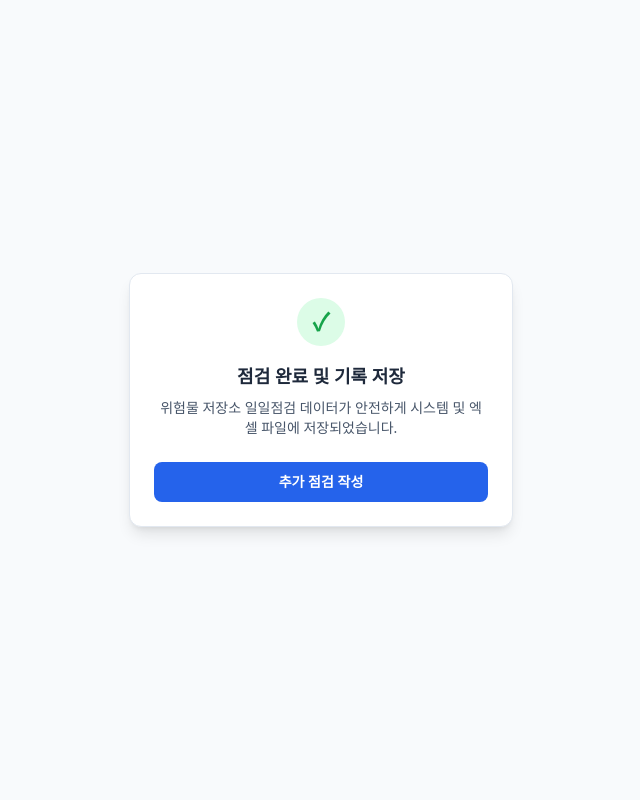
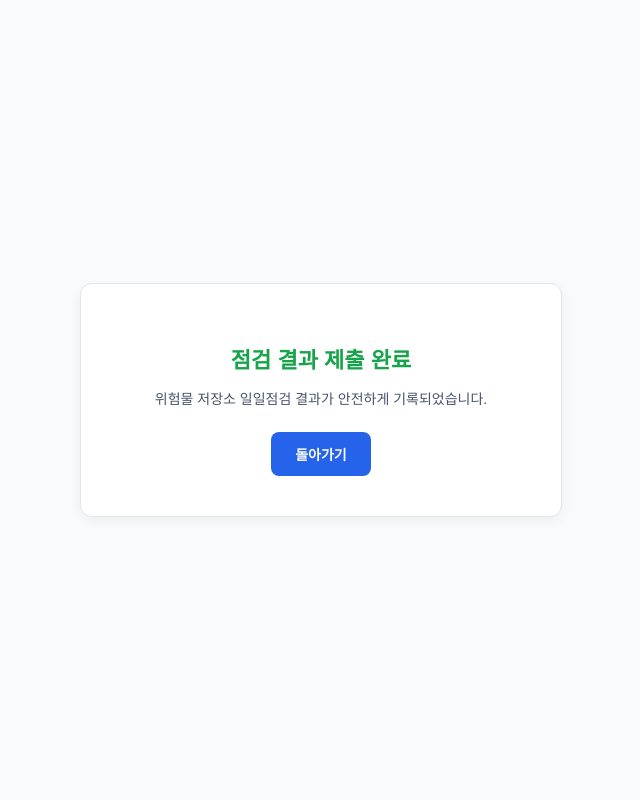
Before and after one commit to wjsdydxo94-a11y/hazardous-check, a Flask app: template templates/success.html in a window 1280 px wide. Shown: the whole page, without its empty margins (319-959 px from the left). Run offline with Flask 3, Linux system fonts and the light colour scheme; the template is opened without the code that fills it, so the values that code supplies are empty; some libraries are stand-ins or nearby versions.

Commit message:
Update success.html

```diff
--- a/templates/success.html
+++ b/templates/success.html
@@ -4,16 +4,20 @@
     <meta charset="UTF-8">
     <meta name="viewport" content="width=device-width, initial-scale=1.0">
     <title>제출 완료</title>
-    <script src="https://cdn.tailwindcss.com"></script>
+    <style>
+        body { font-family: 'Malgun Gothic', sans-serif; background-color: #f8fafc; display: flex; justify-content: center; align-items: center; height: 100vh; margin: 0; }
+        .card { background: white; padding: 40px; border-radius: 12px; box-shadow: 0 4px 12px rgba(0,0,0,0.05); text-align: center; max-width: 400px; width: 100%; border: 1px solid #e2e8f0; }
+        h2 { color: #16a34a; margin-bottom: 10px; font-size: 22px; }
+        p { color: #475569; font-size: 14px; margin-bottom: 24px; }
+        a { display: inline-block; background-color: #2563eb; color: white; padding: 12px 24px; border-radius: 8px; text-decoration: none; font-weight: bold; font-size: 14px; }
+        a:hover { background-color: #1d4ed8; }
+    </style>
 </head>
-<body class="bg-slate-50 flex items-center justify-center min-h-screen">
-    <div class="max-w-sm w-full mx-4 p-6 bg-white shadow-lg rounded-xl text-center border border-slate-200">
-        <div class="w-12 h-12 bg-green-100 text-green-600 rounded-full flex items-center justify-center mx-auto mb-4 text-2xl font-bold">✓</div>
-        <h1 class="text-lg font-bold text-slate-800 mb-2">점검 완료 및 기록 저장</h1>
-        <p class="text-sm text-slate-600 mb-6">위험물 저장소 일일점검 데이터가 안전하게 시스템 및 엑셀 파일에 저장되었습니다.</p>
-        <a href="/" class="block w-full bg-blue-600 text-white font-semibold py-2.5 rounded-lg hover:bg-blue-700 transition text-sm">
-            추가 점검 작성
-        </a>
+<body>
+    <div class="card">
+        <h2>점검 결과 제출 완료</h2>
+        <p>위험물 저장소 일일점검 결과가 안전하게 기록되었습니다.</p>
+        <a href="/">돌아가기</a>
     </div>
 </body>
 </html>
```
